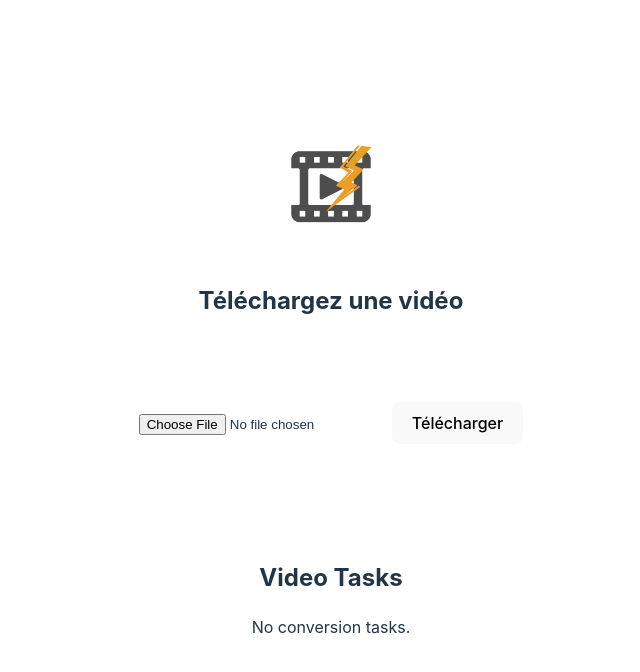
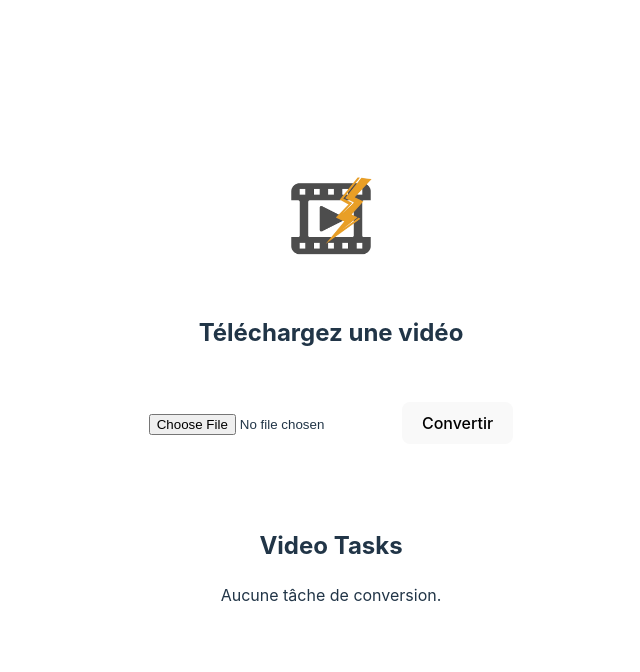
Before and after one commit to laurent-laporte-pro/flash-converter, a React (Vite) app in the folder flash-converter-ui/: page / in a window 1280 px wide. Shown: the top 672 px of the page, without its empty margins (309-949 px from the left). Built offline with nearby package versions, Linux system fonts and the light colour scheme.

Commit message:
refactor(ui): add the UploadForm component

```diff
--- a/flash-converter-ui/src/App.tsx
+++ b/flash-converter-ui/src/App.tsx
@@ -4,12 +4,10 @@ import VideoTaskList from './components/video-tasks/VideoTaskList.tsx'
 import { useVideoTasks } from './store/video-tasks/useVideoTasks.ts'
 import { VideoTask } from './types/video-tasks/videoTask.ts'
 import { videoProcessingService } from './api/video-tasks/service.ts'
-import { useEffect, useState } from 'react'
+import { useEffect } from 'react'
+import UploadForm from './components/video-tasks/UploadForm.tsx'
 
 function App () {
-  const [videoFile, setVideoFile] = useState<File | null>(null)
-  const [uploading, setUploading] = useState(false)
-  const [uploadError, setUploadError] = useState('')
   const { state, actions } = useVideoTasks()
   const tasks = state.tasks
 
@@ -33,49 +31,12 @@ function App () {
     return () => clearInterval(interval)
   }, [tasks, actions])
 
-  const handleVideoFileChange = (event: React.ChangeEvent<HTMLInputElement>) => {
-    if (event.target.files) {
-      setVideoFile(event.target.files[0])
-    } else {
-      setVideoFile(null)
-    }
-  }
-
-  const handleUpload = async (event: React.FormEvent<HTMLFormElement>) => {
-    event.preventDefault()
-    if (!videoFile) return
-    setUploading(true)
-    setUploadError('')
-    try {
-      const taskId = await videoProcessingService.createTask(videoFile)
-      const videoTask: VideoTask = { taskId, videoName: videoFile.name, taskStatus: 'PENDING' }
-      actions.createTask(videoTask)
-      const formElement = event.target as HTMLFormElement
-      formElement.reset()
-      setVideoFile(null)
-    } catch (error) {
-      if (error instanceof Error) {
-        setUploadError(error.message)
-      } else {
-        setUploadError(`An error occurred: ${error}`)
-      }
-    } finally {
-      setUploading(false)
-    }
-  }
-
   return (
     <>
       <div><img src={flashConverterLogo} className="logo" alt="Flash Converter Logo" /></div>
       <h2>Téléchargez une vidéo</h2>
       <div className="card">
-        <form className="card" onSubmit={handleUpload}>
-          <input type={'file'} placeholder={'Téléchargez une vidéo'} accept="video/*"
-                 onChange={handleVideoFileChange} />
-          <button type="submit" disabled={uploading}>Télécharger</button>
-          <FileInfo file={videoFile} />
-          <UploadError error={uploadError} />
-        </form>
+        <UploadForm appendTask={actions.appendTask} />
       </div>
       <div className="card">
         <VideoTaskList tasks={tasks} />
@@ -84,26 +45,4 @@ function App () {
   )
 }
 
-function humanFileSize (size: number, digits: number = 2): string {
-  const order = size == 0 ? 0 : Math.floor(Math.log(size) / Math.log(1024))
-  const converted = size / Math.pow(1024, order)
-  const unit = ['o', 'ko', 'Mo', 'Go', 'To'][order]
-  const formatter = new Intl.NumberFormat('fr-FR', { minimumFractionDigits: digits, maximumFractionDigits: digits })
-  return `${formatter.format(converted)} ${unit}`
-}
-
-function FileInfo ({ file }: { file: File | null }) {
-  if (!file) return null
-  return (
-    <p>
-      <span>🎥 fichier <strong>{file.type}</strong> sélectionné</span> <span>({humanFileSize(file.size)})</span>
-    </p>
-  )
-}
-
-function UploadError ({ error }: { error: string }) {
-  if (!error) return null
-  return <p style={{ color: 'red' }}>{error}</p>
-}
-
 export default App
--- /dev/null
+++ b/flash-converter-ui/src/components/video-tasks/UploadForm.tsx
@@ -0,0 +1,120 @@
+import React, { useState } from 'react'
+import { videoProcessingService } from '../../api/video-tasks/service.ts'
+import { VideoTask } from '../../types/video-tasks/videoTask.ts'
+
+/**
+ * UploadForm component allows users to upload a video file for conversion.
+ *
+ * @param {Object} props - The component props.
+ * @param {Function} props.appendTask - Function to append a new video task.
+ */
+function UploadForm ({ appendTask }: { appendTask: (task: VideoTask) => void }) {
+  const [videoFile, setVideoFile] = useState<File | null>(null)
+  const [uploading, setUploading] = useState(false)
+  const [uploadError, setUploadError] = useState('')
+
+  /**
+   * Handles the change event for the video file input.
+   *
+   * @param {React.ChangeEvent<HTMLInputElement>} event - The change event.
+   */
+  const handleVideoFileChange = (event: React.ChangeEvent<HTMLInputElement>) => {
+    if (event.target.files) {
+      setVideoFile(event.target.files[0])
+    } else {
+      setVideoFile(null)
+    }
+  }
+
+  /**
+   * Handles the form submission for uploading the video file.
+   *
+   * @param {React.FormEvent<HTMLFormElement>} event - The form submission event.
+   */
+  const handleUpload = async (event: React.FormEvent<HTMLFormElement>) => {
+    event.preventDefault()
+    if (!videoFile) return
+    setUploading(true)
+    setUploadError('')
+    try {
+      const taskId = await videoProcessingService.createTask(videoFile)
+      const videoTask: VideoTask = { taskId, videoName: videoFile.name, taskStatus: 'PENDING' }
+      appendTask(videoTask)
+      const formElement = event.target as HTMLFormElement
+      formElement.reset()
+      setVideoFile(null)
+    } catch (error) {
+      if (error instanceof Error) {
+        setUploadError(error.message)
+      } else {
+        setUploadError(`An error occurred: ${error}`)
+      }
+    } finally {
+      setUploading(false)
+    }
+  }
+
+  return (
+    <form onSubmit={handleUpload}>
+      <input
+        type={'file'}
+        placeholder={'Téléchargez une vidéo'}
+        accept="video/*"
+        onChange={handleVideoFileChange}
+      />
+      <button type="submit" disabled={uploading}>Convertir</button>
+      <FileInfo file={videoFile} />
+      <UploadError error={uploadError} />
+      <ProgressBar uploading={uploading} />
+    </form>
+  )
+}
+
+/**
+ * Formats a file size in bytes to a human-readable string.
+ *
+ * @param size - The file size in bytes.
+ * @param digits - The number of digits to display after the decimal point.
+ */
+function humanFileSize (size: number, digits: number = 2): string {
+  const order = size == 0 ? 0 : Math.floor(Math.log(size) / Math.log(1024))
+  const converted = size / Math.pow(1024, order)
+  const unit = ['o', 'ko', 'Mo', 'Go', 'To'][order]
+  const formatter = new Intl.NumberFormat('fr-FR', { minimumFractionDigits: digits, maximumFractionDigits: digits })
+  return `${formatter.format(converted)} ${unit}`
+}
+
+/**
+ * FileInfo component displays information about a file (e.g., type and size).
+ *
+ * @param file - The file to display information for.
+ */
+function FileInfo ({ file }: { file: File | null }) {
+  if (!file) return null
+  return (
+    <p>
+      <span>🎥 fichier <strong>{file.type}</strong> sélectionné</span> <span>({humanFileSize(file.size)})</span>
+    </p>
+  )
+}
+
+/**
+ * UploadError component displays an error message if an error occurred during the upload.
+ * @param error - The error message to display.
+ */
+
+function UploadError ({ error }: { error: string }) {
+  if (!error) return null
+  return <p style={{ color: 'red' }}>{error}</p>
+}
+
+/**
+ * ProgressBar component displays a progress bar when uploading a file.
+ * @param uploading - Whether a file is currently being uploaded.
+ */
+function ProgressBar ({ uploading }: { uploading: boolean }) {
+  if (!uploading) return null
+  return <p>Téléversement en cours…</p>
+}
+
+export default UploadForm
--- a/flash-converter-ui/src/components/video-tasks/VideoTaskList.tsx
+++ b/flash-converter-ui/src/components/video-tasks/VideoTaskList.tsx
@@ -2,21 +2,19 @@
  * Ce composant est utilisé pour afficher la liste des tâches de conversion vidéo.
  */
 
-import React from 'react'
 import { VideoTask } from '../../types/video-tasks/videoTask.ts'
 
-interface VideoTaskListProps {
-  /**
-   * List of video tasks to display.
-   */
-  tasks: VideoTask[];
-}
-
-export const VideoTaskList: React.FC<VideoTaskListProps> = ({ tasks }) => (
+/**
+ * VideoTaskList component displays a list of video conversion tasks.
+ *
+ * @param tasks - The list of video tasks.
+ * @constructor
+ */
+export const VideoTaskList = ({ tasks }: { tasks: VideoTask[] }) => (
   <div>
     <h2>Video Tasks</h2>
     {tasks.length === 0 ? (
-      <p>No conversion tasks.</p>
+      <p>Aucune tâche de conversion.</p>
     ) : (
       <table>
         <thead>
--- a/flash-converter-ui/src/store/video-tasks/useVideoTasks.ts
+++ b/flash-converter-ui/src/store/video-tasks/useVideoTasks.ts
@@ -19,8 +19,8 @@ export const useVideoTasks = () => {
     dispatch({ type: 'LOAD_TASKS', payload: tasks })
   }, [])
 
-  const createTask = (task: VideoTask) => {
-    dispatch({ type: 'CREATE_TASK', payload: task })
+  const appendTask = (task: VideoTask) => {
+    dispatch({ type: 'APPEND_TASK', payload: task })
   }
 
   const updateTaskStatus = (taskId: TaskId, taskStatus: TaskStatus) => {
@@ -34,7 +34,7 @@ export const useVideoTasks = () => {
   return {
     state,
     actions: {
-      createTask: useCallback(createTask, []),
+      appendTask: useCallback(appendTask, []),
       updateTaskStatus: useCallback(updateTaskStatus, []),
       updateTaskError: useCallback(updateTaskError, []),
     }
--- a/flash-converter-ui/src/store/video-tasks/videoTasksReducer.ts
+++ b/flash-converter-ui/src/store/video-tasks/videoTasksReducer.ts
@@ -7,7 +7,7 @@ export interface VideoTasksState {
 
 export type VideoTasksAction =
   | { type: 'LOAD_TASKS'; payload: VideoTask[] }
-  | { type: 'CREATE_TASK'; payload: VideoTask }
+  | { type: 'APPEND_TASK'; payload: VideoTask }
   | { type: 'UPDATE_TASK_STATUS'; payload: { taskId: TaskId; taskStatus: TaskStatus } }
   | { type: 'UPDATE_TASK_ERROR'; payload: { taskId: TaskId; errorMessage: string } };
 
@@ -17,7 +17,7 @@ export const videoTasksReducer = (state: VideoTasksState, action: VideoTasksActi
       saveTasksToStorage(action.payload)
       return { tasks: action.payload }
 
-    case 'CREATE_TASK':
+    case 'APPEND_TASK':
       const updatedTasks = [action.payload, ...state.tasks]
       saveTasksToStorage(updatedTasks)
       return { tasks: updatedTasks }
```
